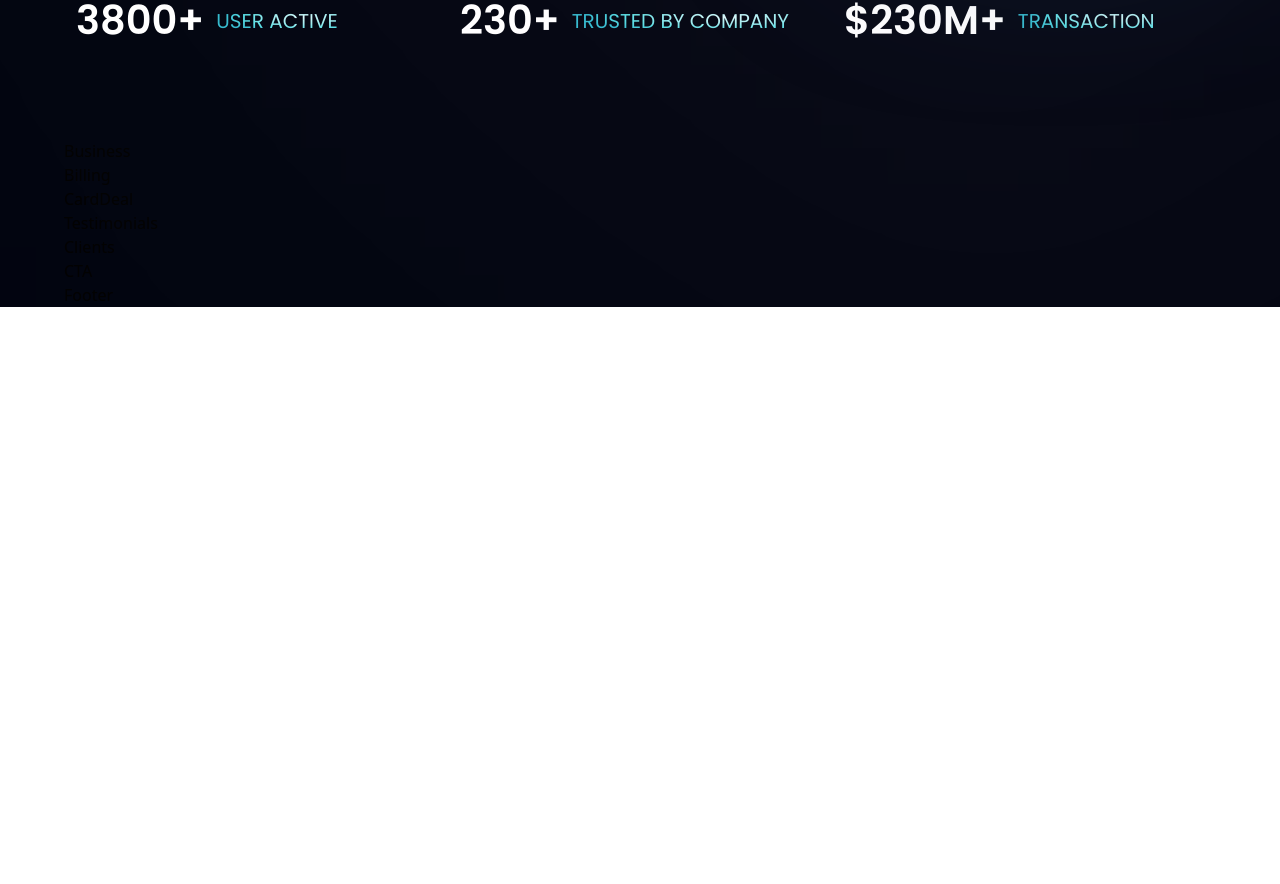
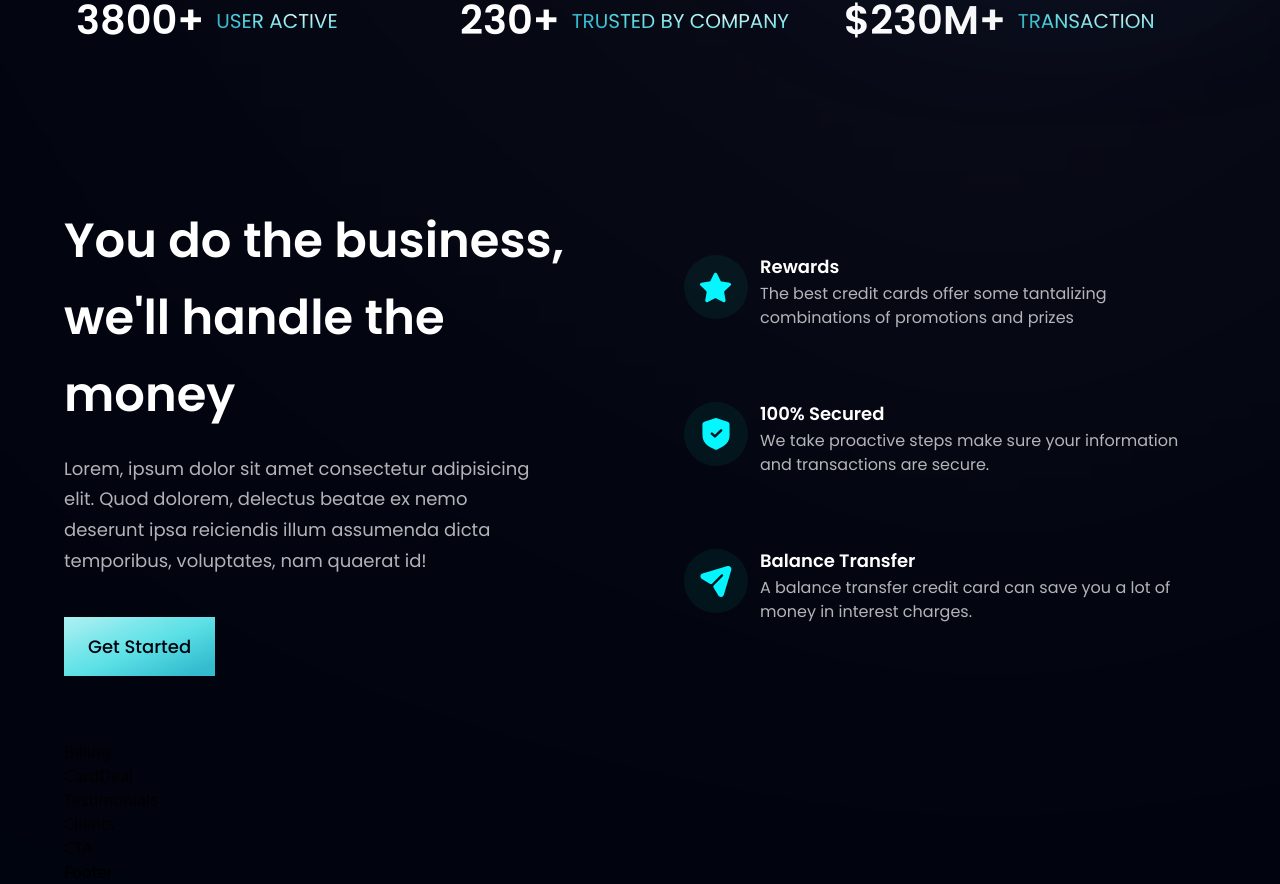
Before and after one commit to TamarawGuy/Bank-React, a React (Vite) app: page / in a window 1280 px wide. Shown: the part 806-1690 px from the top of the page. Before the commit the page ends 1113 px from the top, so only its background shows below. Built offline with nearby package versions, Linux system fonts and the light colour scheme.

Commit message:
Business Section implemented with Button component

```diff
--- a/src/components/Business.jsx
+++ b/src/components/Business.jsx
@@ -1,9 +1,56 @@
-import React from 'react'
+import React from "react";
+import { features } from "../constants";
+import styles, { layout } from "../style";
+import Button from "./Button";
+
+const FeatureCard = ({ icon, title, content, index }) => {
+  return (
+    <div
+      className={`flex flex-row p-6 rounded-[20px] ${
+        index !== features.length - 1 ? "mb-6" : "mb-0"
+      } feature-card`}
+    >
+      <div
+        className={`w-[64px] h-[64px] rounded-full ${styles.flexCenter} bg-dimBlue`}
+      >
+        <img src={icon} alt="icon" className="w-[50%] h-[50%] object-contain" />
+      </div>
+
+      <div className="flex-1 flex flex-col ml-3">
+        <h4 className="font-poppins font-semibold text-white text-[18px] leading-[23px] mb-1">
+          {title}
+        </h4>
+        <p className="font-poppins font-normal text-dimWhite text-[16px] leading-[24px]">
+          {content}
+        </p>
+      </div>
+    </div>
+  );
+};
 
 const Business = () => {
   return (
-    <div>Business</div>
-  )
-}
+    <section id="features" className={layout.section}>
+      <div className={layout.sectionInfo}>
+        <h2 className={styles.heading2}>
+          You do the business, <br className="sm:block hidden" /> we'll handle
+          the money
+        </h2>
+        <p className={`${styles.paragraph} max-w-[470px] mt-5`}>
+          Lorem, ipsum dolor sit amet consectetur adipisicing elit. Quod
+          dolorem, delectus beatae ex nemo deserunt ipsa reiciendis illum
+          assumenda dicta temporibus, voluptates, nam quaerat id!
+        </p>
+        <Button styles="mt-10" />
+      </div>
 
-export default Business
+      <div className={`${layout.sectionImg} flex-col`}>
+        {features.map((feature, index) => (
+          <FeatureCard key={feature.id} {...feature} index={index} />
+        ))}
+      </div>
+    </section>
+  );
+};
+
+export default Business;
--- a/src/components/Button.jsx
+++ b/src/components/Button.jsx
@@ -1,9 +1,13 @@
-import React from 'react'
+import React from "react";
 
-const Button = () => {
+const Button = ({ styles }) => {
   return (
-    <div>Button</div>
-  )
-}
+    <button
+      className={`py-4 px-6 bg-blue-gradient font-poppins font-medium text-[18px] text-primary outline-none ${styles}`}
+    >
+      Get Started
+    </button>
+  );
+};
 
-export default Button
+export default Button;
```
